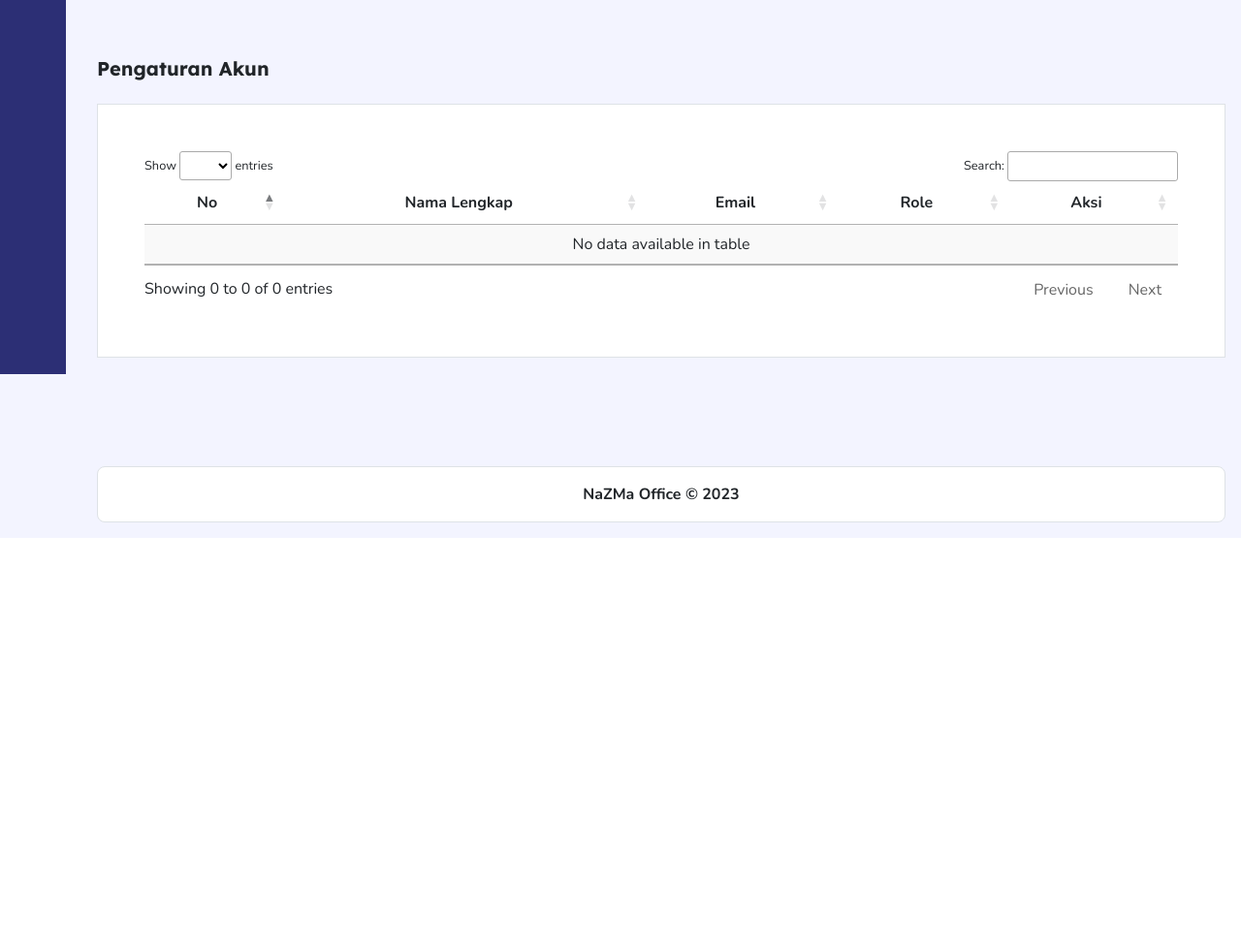
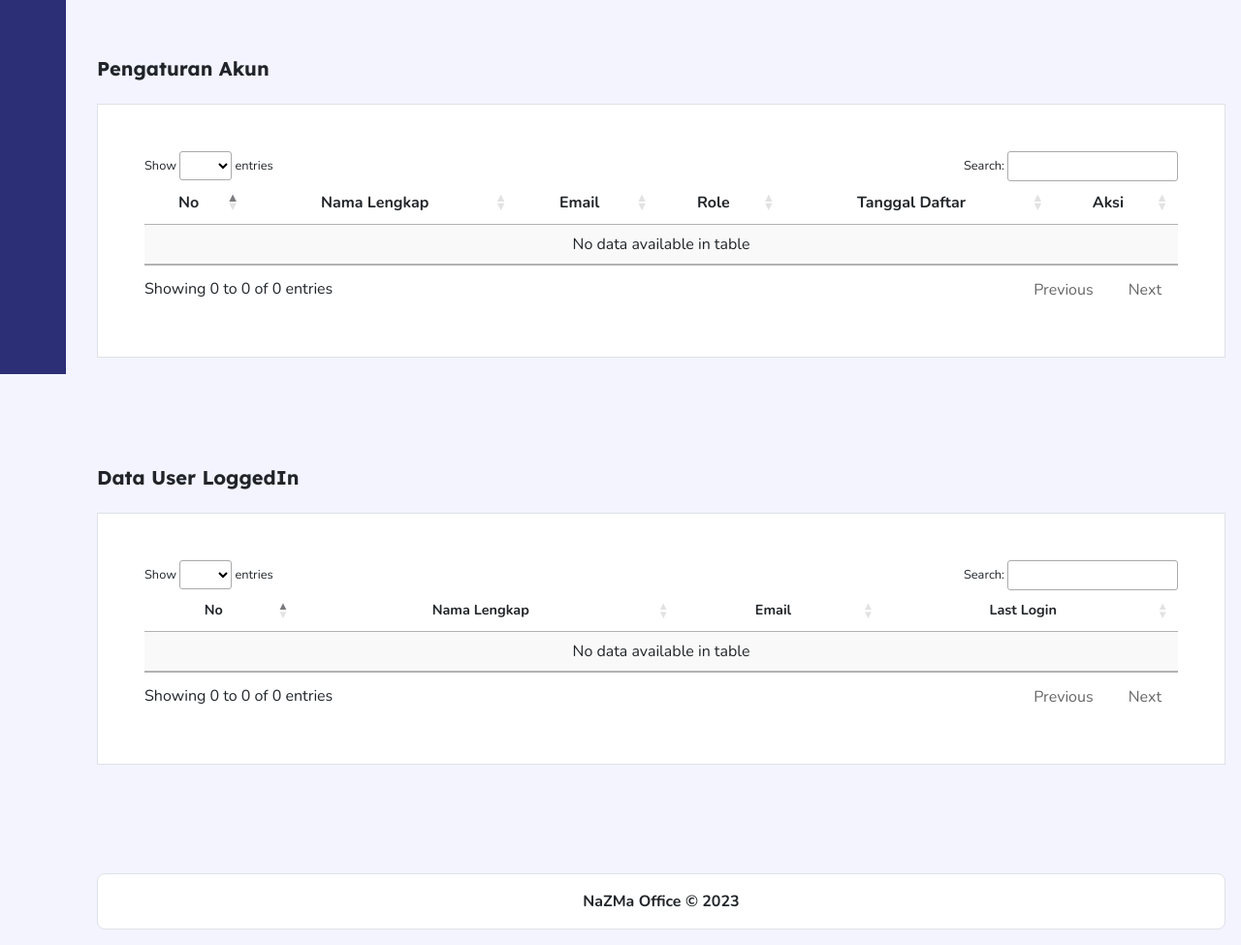
Before and after one commit to Muhafifudin2306/nazmalogy-web, a CodeIgniter app: the page made by application/views/pages/admin/superadmin/setting/index.php in a window 1280 px wide. Shown: the part 414-1389 px from the top of the page at 97% size. Before the commit the page ends 953 px from the top, so only its background shows below. Run offline with CodeIgniter, Linux system fonts and the light colour scheme; data that the repository does not hold is empty; some libraries are stand-ins or nearby versions.

Commit message:
add : user logged in feature

```diff
--- a/application/controllers/Auth.php
+++ b/application/controllers/Auth.php
@@ -104,6 +104,12 @@ class Auth extends CI_Controller
             if ($query->num_rows() > 0) {
                 $data_user = $query->row();
                 if (password_verify($password, $data_user->password)) {
+                    // Load the UserModel here
+                    $this->load->model('UserModel');
+
+                    // Pass the user's ID to the updateLastLogin method
+                    $this->UserModel->updateLastLogin($data_user->id);
+
                     $session_data = array(
                         'email' => $email,
                         'name' => $data_user->name,
--- a/application/controllers/adminRoot/Setting.php
+++ b/application/controllers/adminRoot/Setting.php
@@ -25,6 +25,7 @@ class Setting extends CI_Controller
             'id_role' => $this->session->userdata('id_role'),
             'users' => $this->UserModel->get_all_user(),
             'subscribes' => $this->UserModel->get_all_subscribe(),
+            'logged_in_users' => $this->UserModel->getRecentlyLoggedInUsers(), // Add this line
             'testimonies' => $this->UserModel->get_all_testimony()
         ];
         $this->load->view('pages/admin/superadmin/setting/index', $data);
@@ -186,4 +187,6 @@ class Setting extends CI_Controller
             redirect('adminRoot/setting');
         }
     }
+
+
 }
--- a/application/views/components/admin/superadmin/setting/index.php
+++ b/application/views/components/admin/superadmin/setting/index.php
@@ -44,7 +44,8 @@ if ($this->session->flashdata('success_update') != '') {
         <div class="col-md-7">
             <div class="d-flex justify-content-between" data-aos="fade-up" data-aos-duration="700">
                 <h5 class="text-2">Testimoni Pengguna</h5>
-                <a href="<?= site_url('adminRoot/setting/add_testimony') ?>"><button class="btn btn-success btn-blue-1 fw-bold fs-8">+ Tambah </button></a>
+                <a href="<?= site_url('adminRoot/setting/add_testimony') ?>"><button
+                        class="btn btn-success btn-blue-1 fw-bold fs-8">+ Tambah </button></a>
 
             </div>
 
@@ -72,9 +73,11 @@ if ($this->session->flashdata('success_update') != '') {
                                 <td>
                                     <div class="text-center">
                                         <?php if ($row->status == 1) : ?>
-                                                <span class="text-success fw-bold fs-8"> <i class="bi bi-check-all"></i> active</span>
+                                        <span class="text-success fw-bold fs-8"> <i class="bi bi-check-all"></i>
+                                            active</span>
                                         <?php else : ?>
-                                                <span class="text-danger fw-bold fs-8"> <i class="bi bi-x"></i> non-active</span>
+                                        <span class="text-danger fw-bold fs-8"> <i class="bi bi-x"></i>
+                                            non-active</span>
                                         <?php endif ?>
                                     </div>
 
@@ -82,7 +85,8 @@ if ($this->session->flashdata('success_update') != '') {
                                 <td>
                                     <div class="d-flex gap-2 justify-content-center">
                                         <?php echo anchor('adminRoot/setting/edit_testimony/' . $row->id, "<button class='btn btn-primary btn-blue-1 fs-7'><i class='bi bi-pen fs-7'></i></button>"); ?>
-                                            <button onclick="testimonyDeleteConfirmation(<?php echo $row->id; ?>)" class="btn btn-danger btn-orange-1 text-white fs-7">
+                                        <button onclick="testimonyDeleteConfirmation(<?php echo $row->id; ?>)"
+                                            class="btn btn-danger btn-orange-1 text-white fs-7">
                                             <span class='text-white'><i class='bi bi-trash3-fill fs-7'></i></span>
                                         </button>
                                     </div>
@@ -118,7 +122,9 @@ if ($this->session->flashdata('success_update') != '') {
                                 <td class="fs-7"><?php echo $row->email; ?></td>
                                 <td>
                                     <div class="d-flex justify-content-center">
-                                            <button class="btn btn-primary btn-blue-1 copy-email fs-7" data-email="<?= $row->email; ?>"><i class="bi bi-clipboard-fill fs-7"></i></button>
+                                        <button class="btn btn-primary btn-blue-1 copy-email fs-7"
+                                            data-email="<?= $row->email; ?>"><i
+                                                class="bi bi-clipboard-fill fs-7"></i></button>
                                     </div>
                                 </td>
                             </tr>
@@ -144,6 +150,7 @@ if ($this->session->flashdata('success_update') != '') {
                         <th class="text-center" scope="col">Nama Lengkap</th>
                         <th class="text-center" scope="col">Email</th>
                         <th class="text-center" scope="col">Role</th>
+                        <th class="text-center" scope="col">Tanggal Daftar</th>
                         <th class="text-center" scope="col">Aksi</th>
                         </tr>
                 </thead>
@@ -157,10 +164,12 @@ if ($this->session->flashdata('success_update') != '') {
                         <td><?php echo $row->name; ?></td>
                         <td><?php echo $row->email; ?></td>
                         <td><?php echo $row->roles_name; ?></td>
+                        <td><?php echo $row->created_at; ?></td>
                         <td>
                             <div class="d-flex gap-2 justify-content-center">
                                 <?php echo anchor('adminRoot/user/edit_user/' . $row->id, "<button class='btn btn-primary btn-blue-1'><i class='bi bi-pen fs-7'></i></button>"); ?>
-                                    <button onclick="userDeleteConfirmation(<?php echo $row->id; ?>)" class="btn btn-danger btn-orange-1 text-white fs-7">
+                                <button onclick="userDeleteConfirmation(<?php echo $row->id; ?>)"
+                                    class="btn btn-danger btn-orange-1 text-white fs-7">
                                     <span class='text-white'><i class='bi bi-trash3-fill fs-7'></i></span>
                                 </button>
                             </div>
@@ -171,4 +180,40 @@ if ($this->session->flashdata('success_update') != '') {
             </table>
         </div>
     </div>
+
+
+    <div class="d-flex justify-content-lg-start">
+        <h5 class="text-2">Data User LoggedIn</h5>
     </div>
+
+    <div class="mb-5 py-3">
+        <div class="bg-white p-5 border mb-5">
+            <table id="recently-logged-in-users" class="table display">
+                <thead>
+                    <tr>
+                        <th class="text-center fs-7" scope="col">No</th>
+                        <th class="text-center fs-7" scope="col">Nama Lengkap</th>
+                        <th class="text-center fs-7" scope="col">Email</th>
+                        <th class="text-center fs-7" scope="col">Last Login</th>
+                    </tr>
+                </thead>
+                <tbody>
+                    <?php
+        $no = 1;
+        foreach ($logged_in_users as $row) {
+        ?>
+                    <tr>
+                        <td class="text-center fs-7"><?php echo $no++ ?></td>
+                        <td class="text-center fs-7"><?php echo $row->name; ?></td>
+                        <td class="text-center fs-7"><?php echo $row->email; ?></td>
+                        <td class="text-center fs-7"><?php echo $row->last_login; ?></td>
+                    </tr>
+                    <?php } ?>
+                </tbody>
+            </table>
+
+        </div>
+    </div>
+
+
+</div>
--- a/application/views/pages/admin/superadmin/setting/index.php
+++ b/application/views/pages/admin/superadmin/setting/index.php
@@ -10,7 +10,8 @@
 
     <!-- Required Style Components -->
     <?php include(APPPATH . 'views/partials/admin/general/style.php'); ?>
-    <link rel="stylesheet" type="text/css" href="<?php echo base_url('assets/node_modules/datatables.net-dt/css/jquery.dataTables.css'); ?>">
+    <link rel="stylesheet" type="text/css"
+        href="<?php echo base_url('assets/node_modules/datatables.net-dt/css/jquery.dataTables.css'); ?>">
     <script src="<?php echo base_url('assets/node_modules/datatables.net/js/jquery.dataTables.js'); ?>"></script>
 </head>
 
@@ -38,7 +39,8 @@
                 copyToClipboard(email);
                 Swal.fire({
                     icon: 'success',
-                        title: '<h3 class="text-black fw-bold">' + 'Email Tersalin' + '</h3>',
+                    title: '<h3 class="text-black fw-bold">' + 'Email Tersalin' +
+                        '</h3>',
                     text: 'Email ' + email + ' telah disalin!',
                     showConfirmButton: false,
                     timer: 2000
@@ -108,6 +110,10 @@
             "pageLength": 3,
             "style": "font-size: 0.8rem;"
         });
+        $('#recently-logged-in-users').DataTable({
+            "pageLength": 3,
+            "style": "font-size: 0.8rem;"
+        });
         $(document).ready(function() {
             $('#example-subscribe').DataTable({
                 "pageLength": 3,
```
Also changed, not shown: application/controllers/adminRoot/User.php (+7 -0 lines), application/models/UserModel.php (+14 -0 lines). Lines whose indentation alone changed are shown as unchanged.
